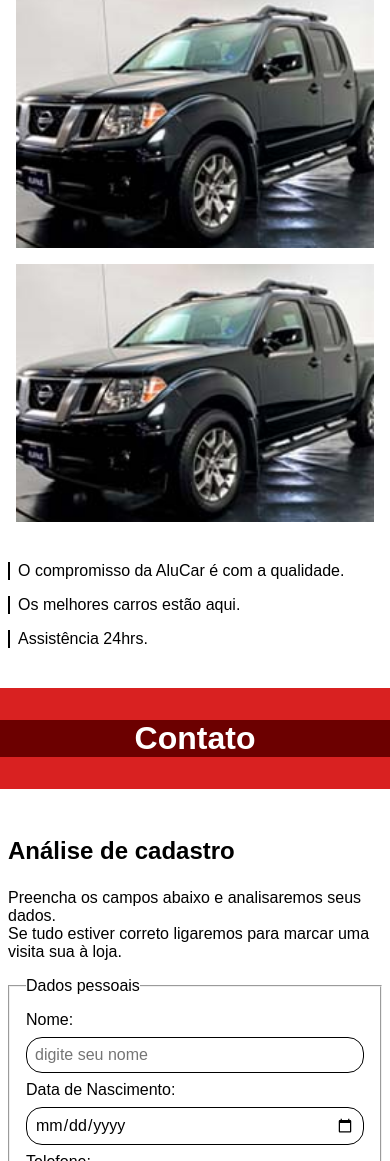
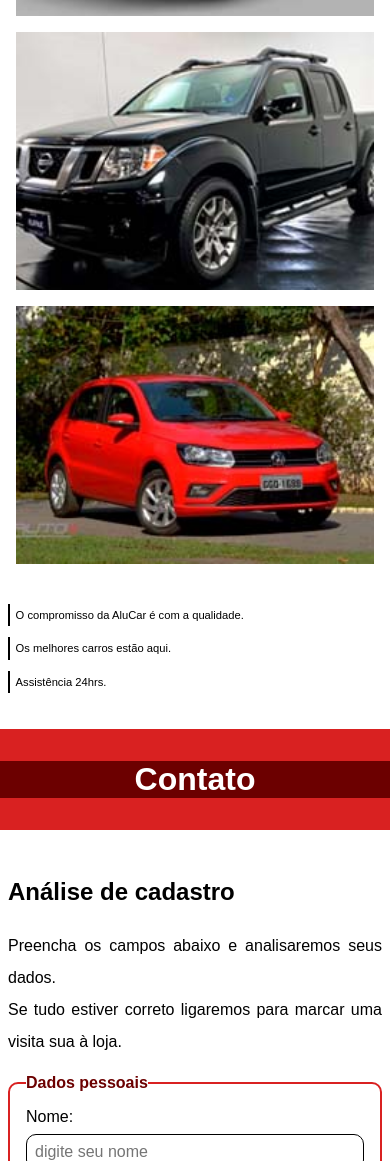
Before and after one commit to Marcos-Monte/ExemploPratico-Formularios, a plain HTML site: page index.html in a window 390 px wide. Shown: the part 839-2000 px from the top of the page. Drawn offline with Linux system fonts and the light colour scheme.

Commit message:
Criação do arquivo Readme.md ; Ajuste na MediaQuery (até 547px)

```diff
--- a/index.html
+++ b/index.html
@@ -34,7 +34,7 @@
             <div class="sobre__galeria">
                 <img src="img/img1.jpg" alt="Carro">
                 <img src="img/img2.jpg" alt="Carro">
-                <img src="img/img2.jpg" alt="Carro">
+                <img src="img/img3.jpg" alt="Carro">
             </div>
 
             <p class="sobre__destaques">O compromisso da AluCar é com a qualidade.</p>
--- a/styles/style.css
+++ b/styles/style.css
@@ -142,6 +142,13 @@ fieldset {
     padding: 1em;
     box-sizing: border-box;
     margin: 1em 0;
+    border-radius: 10px;
+    border: 2px solid #d92121;
+}
+
+fieldset legend {
+    color: #6c0000;
+    font-weight: bold;
 }
 
 input,
@@ -149,7 +156,8 @@ select,
 button {
     padding: .5em;
     border: 1px solid black;
-    border-radius: 1rem;
+    border-radius: 10px;
+    color: grey;
 }
 
 button {
@@ -170,9 +178,26 @@ footer {
     text-align: center;
 }
 
+/*Hover*/
+button:hover {
+    transition: .4s;
+    background-color: #6c0000;
+}
+
+input:hover,
+select:hover {
+    background-color: gainsboro;
+}
+
+.sobre__destaques:hover {
+    transition: .4s;
+    border-left: 2px solid #d92121;
+    padding-left: 2em;
+}
+
 /*Queries*/
 
-@media (min-width: 280px) and (max-width: 547px) {
+@media (max-width: 547px) {
 
     .banner {
         height: 40vh;
@@ -196,4 +221,13 @@ footer {
         padding: 1.5em .5em;
     }
 
+    p {
+        line-height: 2em;
+        text-align: justify;
+    }
+
+    .sobre__destaques {
+        font-size: .7rem;
+    }
+
 }
```
Also changed, not shown: 1 other file.
